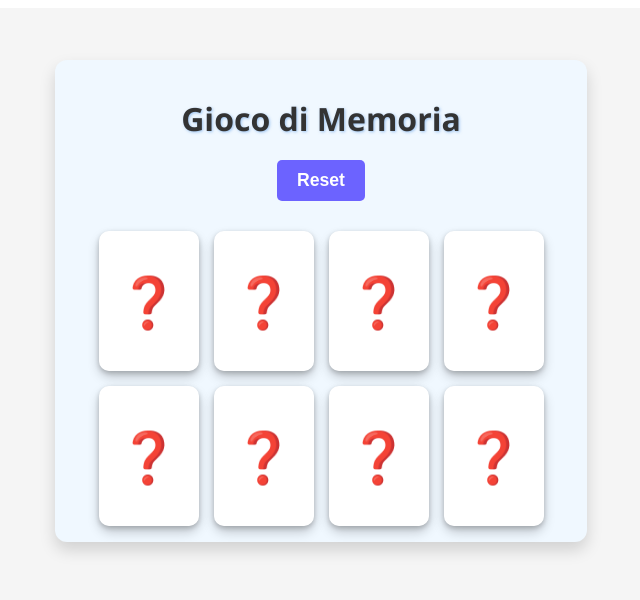
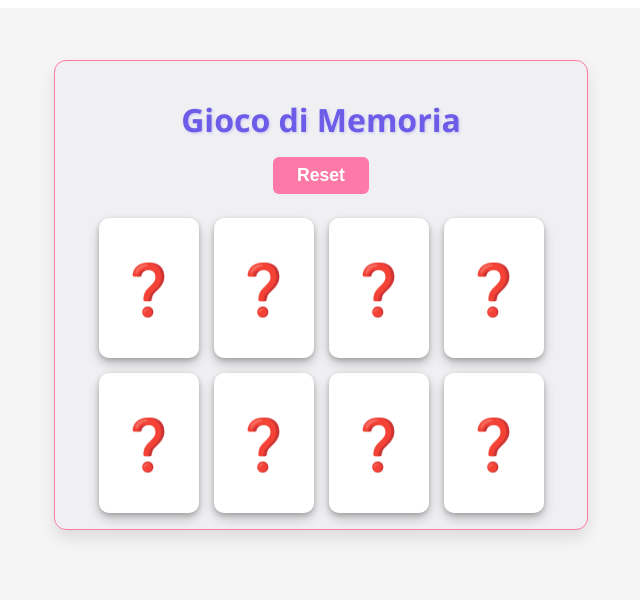
Before and after one commit to AntonellaSchillaci/memoryGame, a React (Vite) app: page / in a window 1280 px wide. Shown: the top 600 px of the page, without its empty margins (319-959 px from the left). Built offline with nearby package versions, Linux system fonts and the light colour scheme.

Commit message:
style(theme): add _colors.scss with color palette and general style improvements

```diff
--- a/package.json
+++ b/package.json
@@ -12,6 +12,7 @@
   "dependencies": {
     "@reduxjs/toolkit": "^2.8.2",
     "react": "^19.1.0",
+    "react-confetti": "^6.4.0",
     "react-dom": "^19.1.0",
     "react-redux": "^9.2.0",
     "sass": "^1.89.2"
--- a/src/App.scss
+++ b/src/App.scss
@@ -78,7 +78,7 @@
     }
 
     .back {
-      background-color: #6c63ff;
+      background-color: #9893f8;
       color: white;
       transform: rotateY(180deg);
     }
--- a/src/components/Card.scss
+++ b/src/components/Card.scss
@@ -1,8 +1,11 @@
+@use '../styles/colors';
+
 .card {
   width: 100px;
   height: 140px;
   cursor: pointer;
   perspective: 1000px;
+  transition: transform 0.3s ease;
 
   &.flipped {
     .inner {
@@ -17,10 +20,11 @@
     transition: transform 0.6s;
     transform-style: preserve-3d;
     border-radius: 12px;
-      box-shadow: 0 6px 12px rgba(0,0,0,0.2);
+    box-shadow: 0 6px 12px rgba(0, 0, 0, 0.2);
   }
 
-    .front, .back {
+  .front,
+  .back {
     position: absolute;
     width: 100%;
     height: 100%;
@@ -33,19 +37,19 @@
   }
 
   .front {
-      background: #ffcc80;
-      box-shadow: inset 0 0 8px rgba(0,0,0,0.1);
-      color: #333;
+    background: colors.$secondary;
+    color: colors.$text;
+    box-shadow: inset 0 0 8px rgba(0, 0, 0, 0.1);
   }
 
   .back {
-      background: #4a90e2;
-      color: #fff;
+    background: colors.$primary;
+    color: colors.$card-bg;
     transform: rotateY(180deg);
-      box-shadow: inset 0 0 8px rgba(0,0,0,0.3);
+    box-shadow: inset 0 0 8px rgba(0, 0, 0, 0.25);
   }
 
   &:hover:not(.flipped) {
-      filter: brightness(1.1);
+    filter: brightness(1.08);
   }
 }
--- a/src/features/memoryGame/MemoryGame.tsx
+++ b/src/features/memoryGame/MemoryGame.tsx
@@ -36,8 +36,8 @@ const MemoryGame: React.FC = () => {
 
   return (
     <div className="memory-game">
-      <h1>Gioco di Memoria</h1>
-      <button onClick={() => dispatch(resetGame())}>Reset</button>
+      <h1 className="title">Gioco di Memoria</h1>
+      <button className="btn-reset"onClick={() => dispatch(resetGame())}>Reset</button>
       <div className="board">
         {cards.map(card => (
           <Card
--- a/src/features/memoryGame/memoryGame.scss
+++ b/src/features/memoryGame/memoryGame.scss
@@ -1,21 +1,25 @@
+@use "sass:color";
+@use '../../styles/colors';
+
 .memory-game {
   max-width: 500px;
   margin: 2rem auto;
   padding: 1rem;
-    background: #f0f8ff;
+  background: colors.$background;
   border-radius: 12px;
-    box-shadow: 0 8px 16px rgba(0,0,0,0.15);
+  box-shadow: 0 8px 16px rgba(0,0,0,0.1);
   font-family: 'Segoe UI', Tahoma, Geneva, Verdana, sans-serif;
   text-align: center;
+  border: 1px solid colors.$accent;
 
-    h1 {
-      color: #4a90e2;
+  .title {
+    color: colors.$primary;
     margin-bottom: 1rem;
-      text-shadow: 1px 1px 3px rgba(74, 144, 226, 0.5);
+    text-shadow: 1px 1px 3px rgba(108, 92, 231, 0.3);
   }
 
-    button {
-      background: #4a90e2;
+  .btn-reset {
+    background: colors.$accent;
     color: white;
     border: none;
     border-radius: 6px;
@@ -26,11 +30,13 @@
     transition: background-color 0.3s ease;
 
     &:hover {
-        background: #357ABD;
+        background: color.adjust(colors.$accent, $lightness: -15%);
+
     }
 
     &:active {
-        background: #2a5d8f;
+        background: color.adjust(colors.$accent, $lightness: -15%);
+
     }
   }
 
--- /dev/null
+++ b/src/styles/_colors.scss
@@ -0,0 +1,11 @@
+$primary: #6c5ce7;
+$secondary: #a29bfe;
+$accent: #fd79a8;
+$success: #55efc4;
+$warning: #ffeaa7;
+$error: #ff7675;
+
+$background: #f0f0f3;
+$card-bg: #ffffff;
+$text: #2d3436;
+$text-light: #636e72;
```
Also changed, not shown: 1 other file (tests, documents, lock files or other folders). Lines whose indentation alone changed are shown as unchanged.
